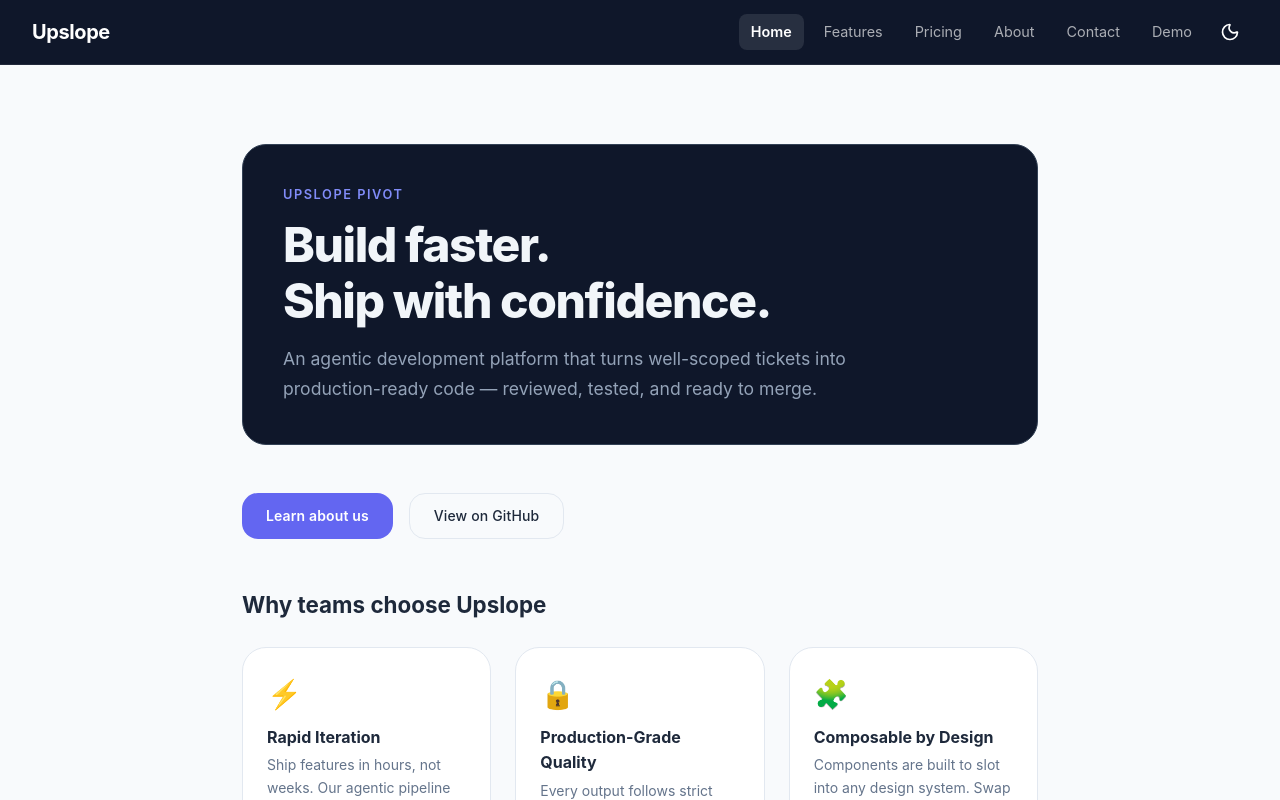
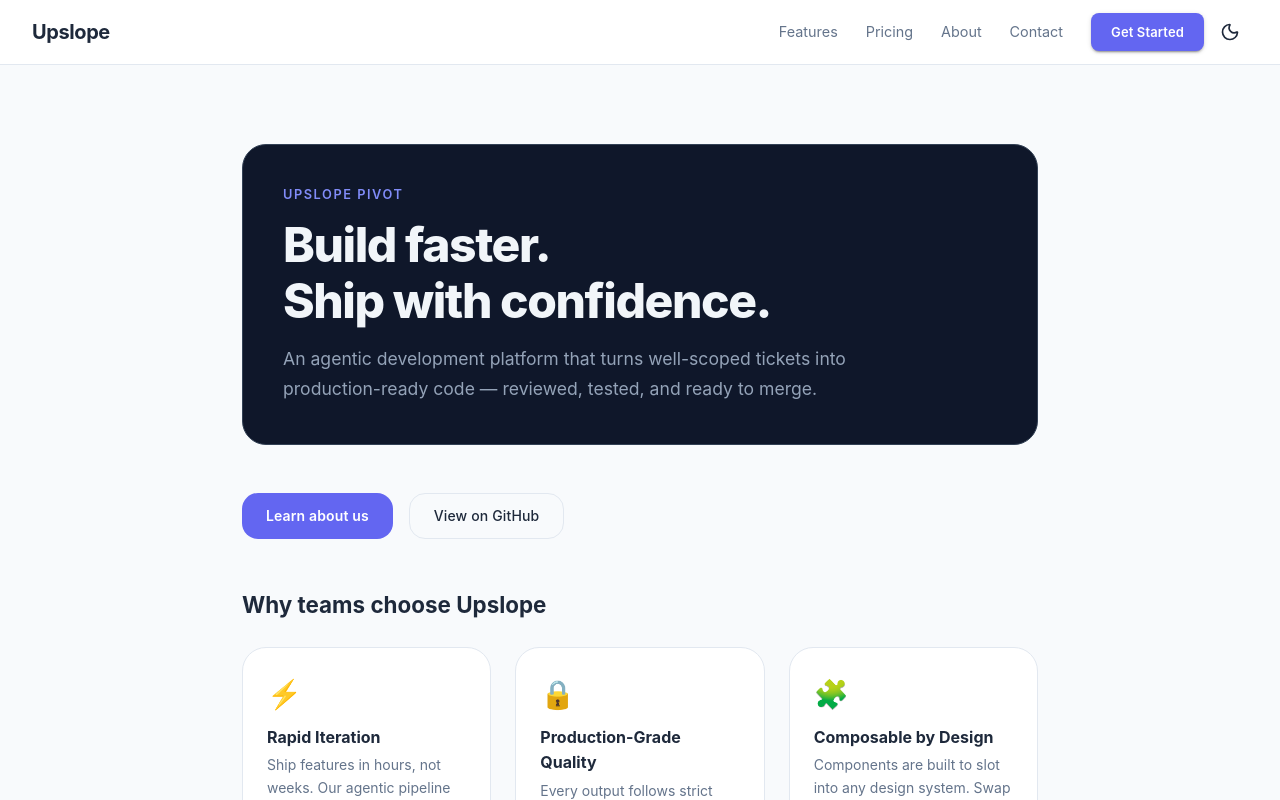
Before and after one commit to lenny-upslopepivot/kiro-test, a React (Vite) app: page / in a window 1280 px wide. Shown: the top 800 px of the page. Built offline with nearby package versions, Linux system fonts and the light colour scheme.

Commit message:
[IRN-46] feat: Header Component — SaaS Nav

```diff
--- a/src/components/header/Header.tsx
+++ b/src/components/header/Header.tsx
@@ -2,6 +2,7 @@ import { useState } from 'react'
 import {
   AppBar,
   Box,
+  Button,
   Drawer,
   IconButton,
   List,
@@ -12,17 +13,24 @@ import {
   Typography,
 } from '@mui/material'
 import { Menu, Moon, Sun, X } from 'lucide-react'
-import { Link, useLocation } from 'react-router-dom'
+import { Link, useLocation, useNavigate } from 'react-router-dom'
 import { useThemeMode } from '@/lib'
-import { headerStyles, NAV_ITEMS } from './header-helpers'
+import { CTA_LABEL, CTA_PATH, headerStyles, NAV_ITEMS } from './header-helpers'
 
 export const Header = () => {
   const { pathname } = useLocation()
+  const navigate = useNavigate()
   const [drawerOpen, setDrawerOpen] = useState(false)
   const { mode, toggleMode } = useThemeMode()
 
   const openDrawer = () => setDrawerOpen(true)
   const closeDrawer = () => setDrawerOpen(false)
+
+  const handleCtaClick = () => navigate(CTA_PATH)
+  const handleDrawerCtaClick = () => {
+    closeDrawer()
+    navigate(CTA_PATH)
+  }
 
   return (
     <>
@@ -32,12 +40,12 @@ export const Header = () => {
         sx={headerStyles.appBar.sx}
       >
         <Toolbar sx={headerStyles.toolbar.sx}>
-          {/* Brand */}
+          {/* TODO(nova): replace text with product logo asset */}
           <Typography component={Link} to="/" sx={headerStyles.brand}>
             Upslope
           </Typography>
 
-          {/* Right side: desktop nav + theme toggle + mobile hamburger */}
+          {/* Right side: desktop nav + CTA + theme toggle + mobile hamburger */}
           <Box sx={headerStyles.rightSide}>
             {/* Desktop nav — hidden on mobile */}
             <Box sx={headerStyles.navLinks.sx}>
@@ -52,6 +60,18 @@ export const Header = () => {
                 </Typography>
               ))}
             </Box>
+
+            {/* CTA button — desktop only */}
+            <Button
+              variant="contained"
+              color="primary"
+              size="small"
+              onClick={handleCtaClick}
+              sx={headerStyles.ctaButton}
+            >
+              {/* TODO(nova): confirm final CTA copy */}
+              {CTA_LABEL}
+            </Button>
 
             {/* Theme toggle — always visible */}
             <IconButton
@@ -83,6 +103,7 @@ export const Header = () => {
       >
         {/* Drawer header */}
         <Box sx={headerStyles.drawerHeader}>
+          {/* TODO(nova): replace text with product logo asset */}
           <Typography
             component={Link}
             to="/"
@@ -118,6 +139,19 @@ export const Header = () => {
             )
           })}
         </List>
+
+        {/* Drawer CTA button */}
+        <Box sx={headerStyles.drawerCtaWrapper}>
+          <Button
+            variant="contained"
+            color="primary"
+            fullWidth
+            onClick={handleDrawerCtaClick}
+          >
+            {/* TODO(nova): confirm final CTA copy */}
+            {CTA_LABEL}
+          </Button>
+        </Box>
       </Drawer>
     </>
   )
--- a/src/components/header/header-helpers.ts
+++ b/src/components/header/header-helpers.ts
@@ -1,14 +1,16 @@
 import { type Theme } from '@mui/material'
 
+// TODO(nova): review AppBar surface token — may want a distinct header background per brand palette
 export const headerStyles = {
   appBar: {
     position: 'fixed' as const,
     elevation: 0,
-    sx: {
-      backgroundColor: '#0f172a',
-      borderBottom: '1px solid rgba(255,255,255,0.08)',
-    },
+    sx: (theme: Theme) => ({
+      backgroundColor: theme.palette.background.paper,
+      borderBottom: `1px solid ${theme.palette.divider}`,
+    }),
   },
+
   toolbar: {
     sx: {
       display: 'flex',
@@ -18,30 +20,36 @@ export const headerStyles = {
       py: 1,
     },
   },
+
+  // TODO(nova): replace text brand with logo asset once available
   brand: (theme: Theme) => ({
     fontWeight: 700,
     fontSize: '1.25rem',
     letterSpacing: '-0.02em',
-    color: theme.palette.common.white,
+    color: theme.palette.text.primary,
     textDecoration: 'none',
     '&:hover': { opacity: 0.85 },
   }),
-  // Right side container — holds desktop nav, theme toggle, and mobile hamburger
+
+  // Right-side container — desktop nav, CTA, theme toggle, mobile hamburger
   rightSide: {
     display: 'flex',
     alignItems: 'center',
     gap: 1,
     ml: 'auto',
   },
-  // Desktop nav — hidden on mobile, visible md+
+
+  // Desktop nav — hidden below md breakpoint
   navLinks: {
     sx: {
       display: { xs: 'none', md: 'flex' },
-      gap: 1,
+      alignItems: 'center',
+      gap: 0.5,
     },
   },
-  navLink: (active: boolean) => ({
-    color: active ? '#fff' : 'rgba(255,255,255,0.65)',
+
+  navLink: (active: boolean) => (theme: Theme) => ({
+    color: active ? theme.palette.text.primary : theme.palette.text.secondary,
     fontWeight: active ? 600 : 400,
     fontSize: '0.9rem',
     textDecoration: 'none',
@@ -49,71 +57,93 @@ export const headerStyles = {
     py: 0.75,
     borderRadius: 1,
     transition: 'all 0.15s ease',
-    backgroundColor: active ? 'rgba(255,255,255,0.1)' : 'transparent',
+    backgroundColor: active ? theme.palette.action.selected : 'transparent',
     '&:hover': {
-      color: '#fff',
-      backgroundColor: 'rgba(255,255,255,0.08)',
+      color: theme.palette.text.primary,
+      backgroundColor: theme.palette.action.hover,
     },
   }),
-  // Theme toggle button — always visible, always on the dark AppBar
-  themeToggleButton: {
-    color: '#fff',
+
+  // CTA button — desktop only; hidden below md breakpoint
+  ctaButton: {
+    display: { xs: 'none', md: 'inline-flex' },
+    ml: 1,
+  },
+
+  themeToggleButton: (theme: Theme) => ({
+    color: theme.palette.text.primary,
     p: 1,
-    '&:hover': { backgroundColor: 'rgba(255,255,255,0.08)' },
-  },
-  // Hamburger button — visible on mobile, hidden md+
-  hamburgerButton: {
+    '&:hover': { backgroundColor: theme.palette.action.hover },
+  }),
+
+  // Hamburger — visible on mobile, hidden md+
+  hamburgerButton: (theme: Theme) => ({
     display: { xs: 'flex', md: 'none' },
-    color: '#fff',
+    color: theme.palette.text.primary,
     p: 1,
-  },
-  // Drawer paper
-  drawerPaper: {
-    backgroundColor: '#0f172a',
+    '&:hover': { backgroundColor: theme.palette.action.hover },
+  }),
+
+  // ─── Mobile drawer ────────────────────────────────────────────────────────
+
+  drawerPaper: (theme: Theme) => ({
+    backgroundColor: theme.palette.background.paper,
     width: 260,
-  },
-  // Drawer header row (brand + close button)
-  drawerHeader: {
+  }),
+
+  drawerHeader: (theme: Theme) => ({
     display: 'flex',
     alignItems: 'center',
     justifyContent: 'space-between',
     px: 2,
     py: 1.5,
-    borderBottom: '1px solid rgba(255,255,255,0.08)',
-  },
+    borderBottom: `1px solid ${theme.palette.divider}`,
+  }),
+
+  // TODO(nova): replace text brand with logo asset once available
   drawerBrand: (theme: Theme) => ({
     fontWeight: 700,
     fontSize: '1.25rem',
     letterSpacing: '-0.02em',
-    color: theme.palette.common.white,
+    color: theme.palette.text.primary,
     textDecoration: 'none',
     '&:hover': { opacity: 0.85 },
   }),
-  drawerCloseButton: {
-    color: 'rgba(255,255,255,0.7)',
+
+  drawerCloseButton: (theme: Theme) => ({
+    color: theme.palette.text.secondary,
     p: 1,
-    '&:hover': { color: '#fff' },
-  },
-  // Drawer nav list
+    '&:hover': { color: theme.palette.text.primary },
+  }),
+
   drawerNavList: {
     pt: 1,
     px: 1,
   },
-  drawerNavItem: (active: boolean) => ({
+
+  drawerNavItem: (active: boolean) => (theme: Theme) => ({
     borderRadius: 1,
     mb: 0.5,
-    backgroundColor: active ? 'rgba(255,255,255,0.1)' : 'transparent',
+    backgroundColor: active ? theme.palette.action.selected : 'transparent',
     '&:hover': {
-      backgroundColor: 'rgba(255,255,255,0.08)',
+      backgroundColor: theme.palette.action.hover,
     },
   }),
-  drawerNavText: (active: boolean) => ({
+
+  drawerNavText: (active: boolean) => (theme: Theme) => ({
     '& .MuiListItemText-primary': {
-      color: active ? '#fff' : 'rgba(255,255,255,0.65)',
+      color: active ? theme.palette.text.primary : theme.palette.text.secondary,
       fontWeight: active ? 600 : 400,
       fontSize: '0.95rem',
     },
   }),
+
+  // CTA button wrapper inside the drawer — below the nav list
+  drawerCtaWrapper: {
+    px: 2,
+    pt: 2,
+    pb: 1,
+  },
 }
 
 export interface NavItem {
@@ -121,11 +151,14 @@ export interface NavItem {
   path: string
 }
 
+// Ticket AC: Features, Pricing, About, Contact in the nav
 export const NAV_ITEMS: NavItem[] = [
-  { label: 'Home', path: '/' },
   { label: 'Features', path: '/features' },
   { label: 'Pricing', path: '/pricing' },
   { label: 'About', path: '/about' },
   { label: 'Contact', path: '/contact' },
-  { label: 'Demo', path: '/demo' },
 ]
+
+// TODO(nova): confirm final CTA copy — "Request Demo" or "Get Started"
+export const CTA_LABEL = 'Get Started'
+export const CTA_PATH = '/demo'
```
